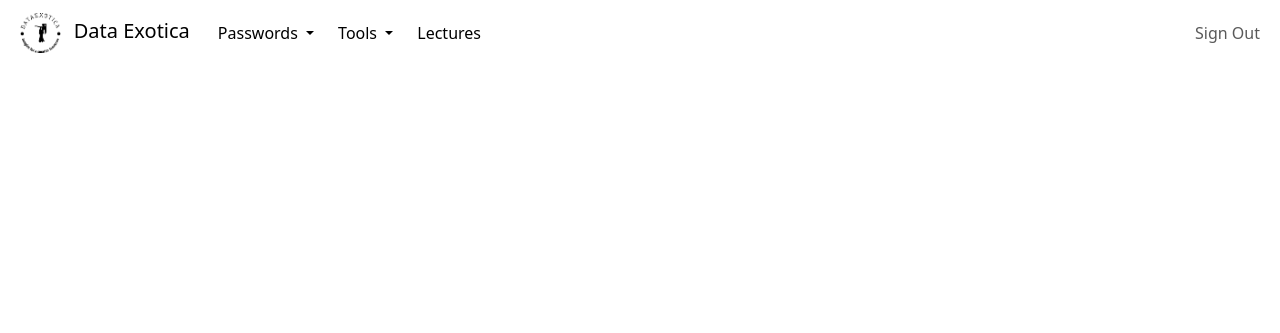
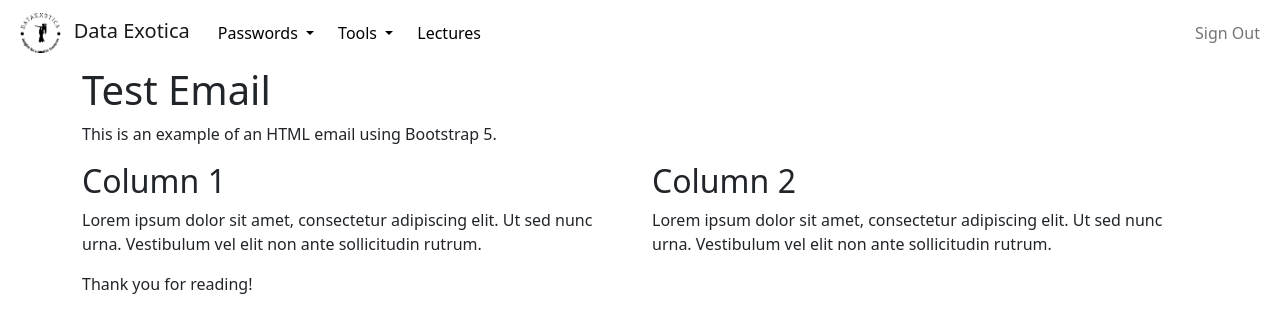
Before and after one commit to AleksandarHaralampiev/hacktues9, a Flask app: page /phishing in a window 1280 px wide. Shown: the top 333 px of the page. Run offline with Flask 2, Linux system fonts and the light colour scheme.

Commit message:
Phishing html started

```diff
--- a/templates/phishing.html
+++ b/templates/phishing.html
@@ -1,4 +1,31 @@
 {% extends 'profile.html' %}
 {% block content %}
+<!DOCTYPE html>
+<html>
+<head>
+	<meta charset="utf-8">
+	<meta name="viewport" content="width=device-width, initial-scale=1">
+	<title>Test Email</title>
+	<link rel="stylesheet" href="https://cdn.jsdelivr.net/npm/bootstrap@5.2.3/dist/css/bootstrap.min.css">
+</head>
+<body>
+	<div class="container">
+		<h1>Test Email</h1>
+		<p>This is an example of an HTML email using Bootstrap 5.</p>
+		<div class="row">
+			<div class="col-md-6">
+				<h2>Column 1</h2>
+				<p>Lorem ipsum dolor sit amet, consectetur adipiscing elit. Ut sed nunc urna. Vestibulum vel elit non ante sollicitudin rutrum.</p>
+			</div>
+			<div class="col-md-6">
+				<h2>Column 2</h2>
+				<p>Lorem ipsum dolor sit amet, consectetur adipiscing elit. Ut sed nunc urna. Vestibulum vel elit non ante sollicitudin rutrum.</p>
+			</div>
+		</div>
+		<p>Thank you for reading!</p>
+	</div>
+	<script src="https://cdn.jsdelivr.net/npm/bootstrap@5.2.3/dist/js/bootstrap.bundle.min.js"></script>
+</body>
+</html>
 
 {% endblock %}
```
